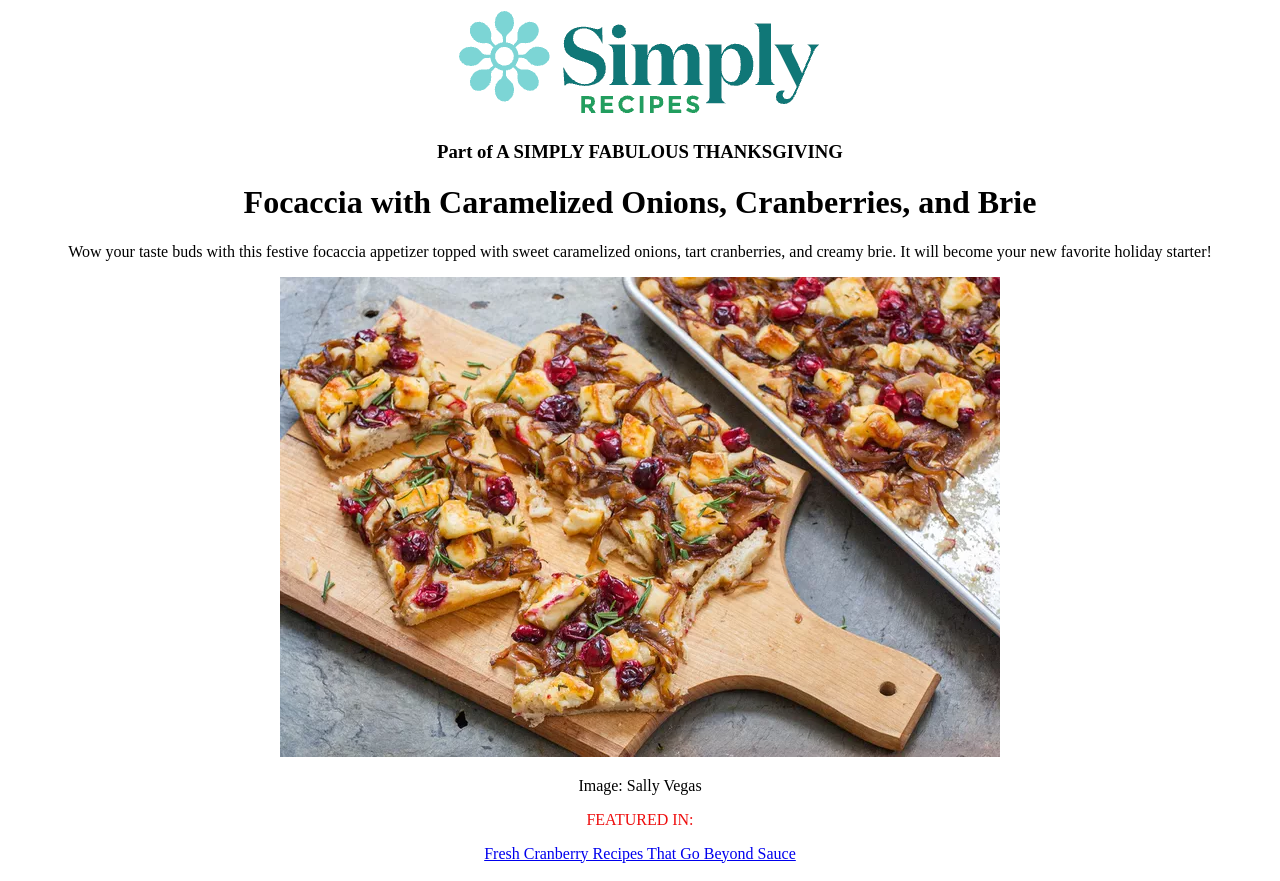
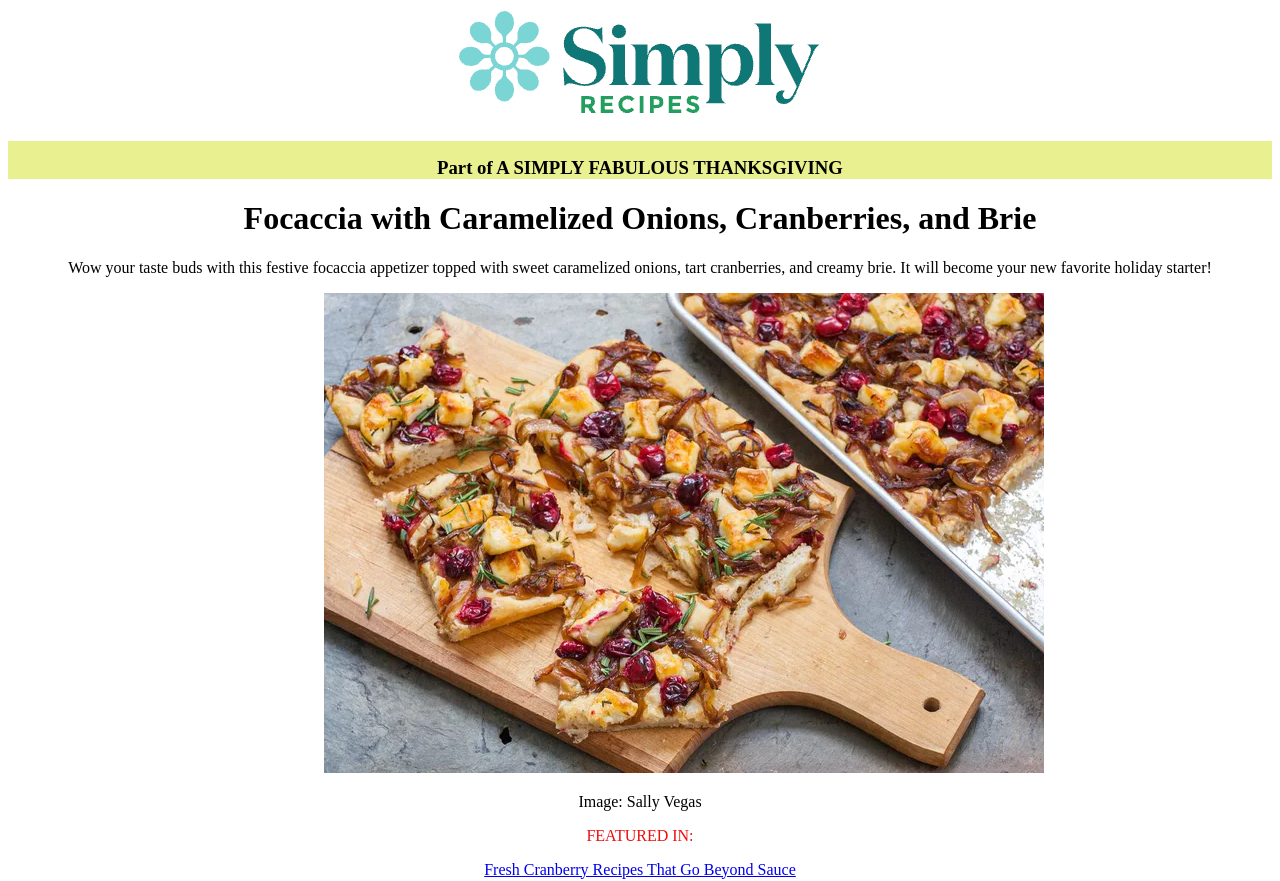
Before and after one commit to GioeleFriggia/U1-W1-D3, a plain HTML site: page index.html in a window 1280 px wide. Shown: the top 881 px of the page. Drawn offline with Linux system fonts and the light colour scheme.

Commit message:
aggiornato

```diff
--- a/focaccia.css
+++ b/focaccia.css
@@ -1,5 +1,8 @@
 .div1 {
   text-align: center;
+  width: 50%;
+  margin-left: auto;
+  margin-right: auto;
 }
 .parte1 {
   text-align: center;
@@ -15,6 +18,9 @@
 }
 .image2 {
   text-align: center;
+  width: 50%;
+  margin-left: auto;
+  margin-right: auto;
 }
 .pp2 {
   text-align: center;
--- a/index.html
+++ b/index.html
@@ -6,14 +6,22 @@
     <title>Simply</title>
     <link rel="stylesheet" href="focaccia.css"
   </head>
+
   <body>
+
 
     <div class="div1">
       <img src="/assents/logo.png" alt="Logo Simply" />
     </div>
-    <h3 class="parte1">Part of A SIMPLY FABULOUS THANKSGIVING</h3>
+
+
+    <h3 style="padding-top: 1rem;
+    text-align: center;
+    background-color:rgba(214, 226, 43, 0.524);
+    padding-bottom: 1erm;
+    border-top: rgb(255, 208, 0);">Part of A SIMPLY FABULOUS THANKSGIVING</h3>
     <div>
-      <h1 class="paragrafo1">Focaccia with Caramelized Onions, Cranberries, and Brie</h1>
+      <h1 class="paragrafo1"> Focaccia with Caramelized Onions, Cranberries, and Brie</h1>
       <p class="pp1">
         Wow your taste buds with this festive focaccia appetizer topped with
         sweet caramelized onions, tart cranberries, and creamy brie. It will
```
